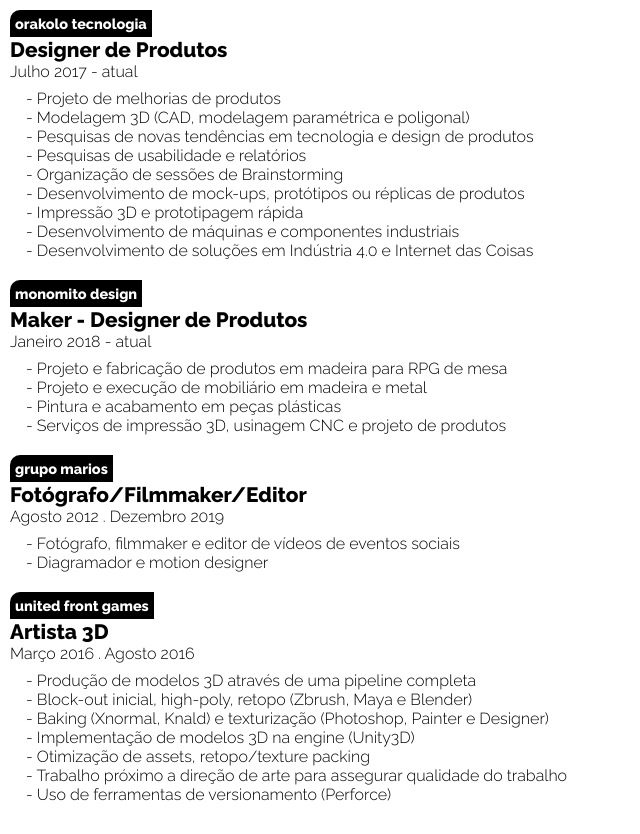
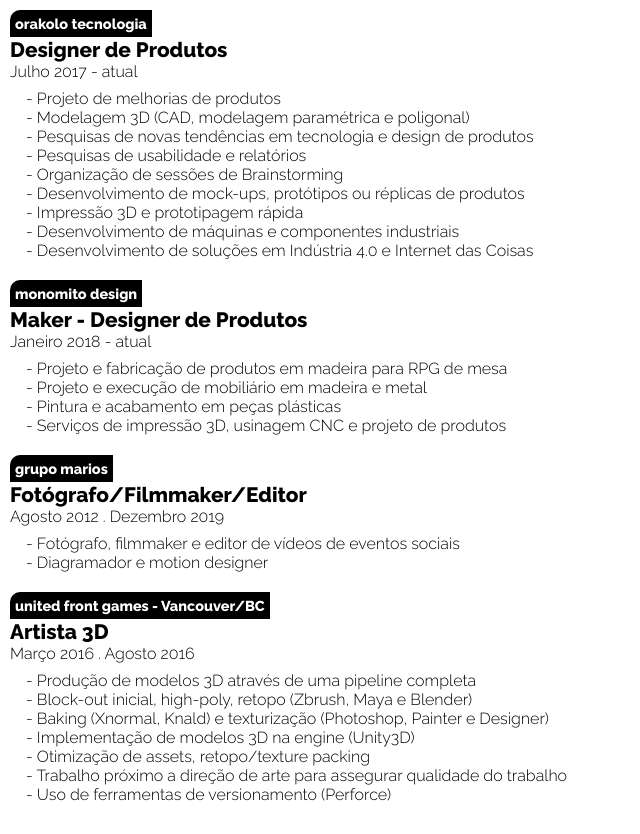
Before and after one commit to GabrielPalmas/gabrielpalmas.github.io, a plain HTML site: page index.html in a window 1280 px wide. Shown: the whole page, without its empty margins (0-640 px from the left). Drawn offline with Linux system fonts and the light colour scheme.

Commit message:
Update index.html

```diff
--- a/index.html
+++ b/index.html
@@ -64,7 +64,7 @@
             - Diagramador e motion designer<br> </p>
     </div>
     <div class="card_principal">
-        <a class="nome_da_empresa" href="https://www.unitedfrontgames.com/">united front games</a>
+        <a class="nome_da_empresa" href="https://www.unitedfrontgames.com/">united front games - Vancouver/BC</a>
         <p class="cargo">Artista 3D</p>
         <span class="periodo">Março 2016 . Agosto 2016</span>
         <p class="descricao">
```
